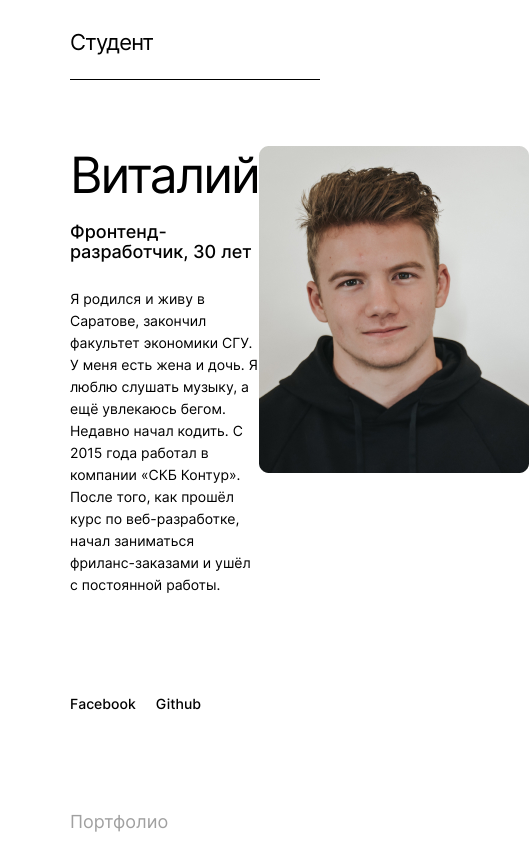
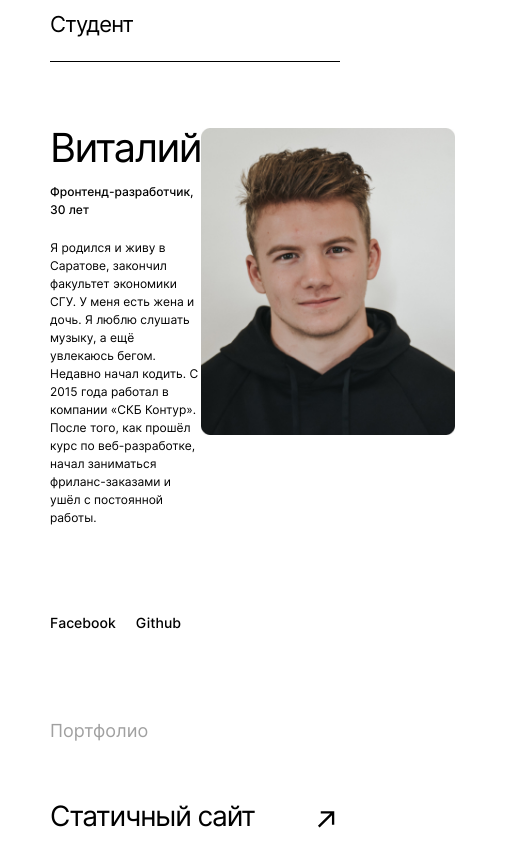
Before and after one commit to Vakulina/movies-explorer-frontend, a React (Create React App) app: page / in a window 390 px wide. Shown: the part 2080-2924 px from the top of the page, 529 px wide, since content can reach past the window. Built offline with nearby package versions, Linux system fonts and the light colour scheme.

Commit message:
портфолио на 768

```diff
--- a/src/components/AboutMe/AboutMe.css
+++ b/src/components/AboutMe/AboutMe.css
@@ -15,6 +15,7 @@
   margin: 0;
   margin-bottom: 23px;
 }
+
 .about-me__line {
   width: 100%;
   max-width: 1140px;
@@ -45,6 +46,7 @@ line-height: 20px;
 margin: 0;
 margin-bottom: 26px;
 }
+
 .about-me__paragraf {
 font-size: 14px;
 font-weight: 400;
@@ -80,3 +82,32 @@ margin-bottom: 99px;
   width: 270px;
   height: 327px;
 }
+@media (max-width: 800px){
+     .about-me {
+    padding: 92px 50px;
+  }
+  .about-me__name {
+    font-size: 40px;
+    line-height: 40px;
+    margin-bottom: 15px;
+  }
+  .about-me__caption{
+    font-size: 12px;
+    line-height: 18px;
+    margin-bottom: 20px;
+  }
+  .about-me__paragraf {
+    max-width: 364px;
+    font-family: Inter;
+    font-size: 12px;
+    line-height: 18px;
+    margin-bottom: 87px;
+  }
+  .about-me__foto {
+    height: 307px;
+    width: 255px;
+  }
+  .about-me__two-columns {
+    margin-bottom: 90px;
+  }
+}
--- a/src/components/Portfolio/Portfolio.css
+++ b/src/components/Portfolio/Portfolio.css
@@ -32,3 +32,9 @@ margin-bottom: 50px;
 .portfolio__item:hover, .portfolio__item:active {
 	box-shadow: 0 0 15px rgba(122,122,122,0.3);
 }
+@media (max-width: 800px){
+  .portfolio__link {
+    font-size: 28px;
+    line-height: 50px;
+  }
+}
```
